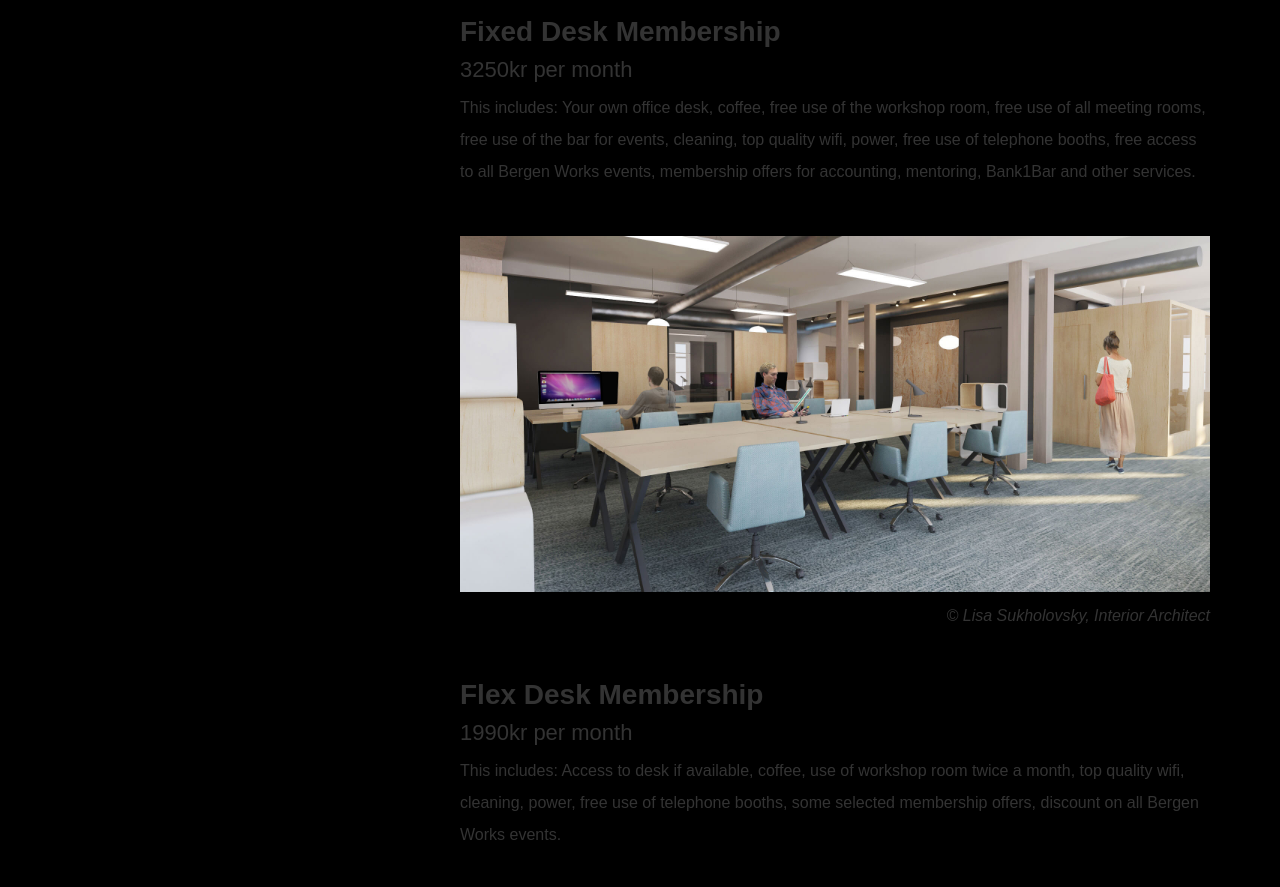
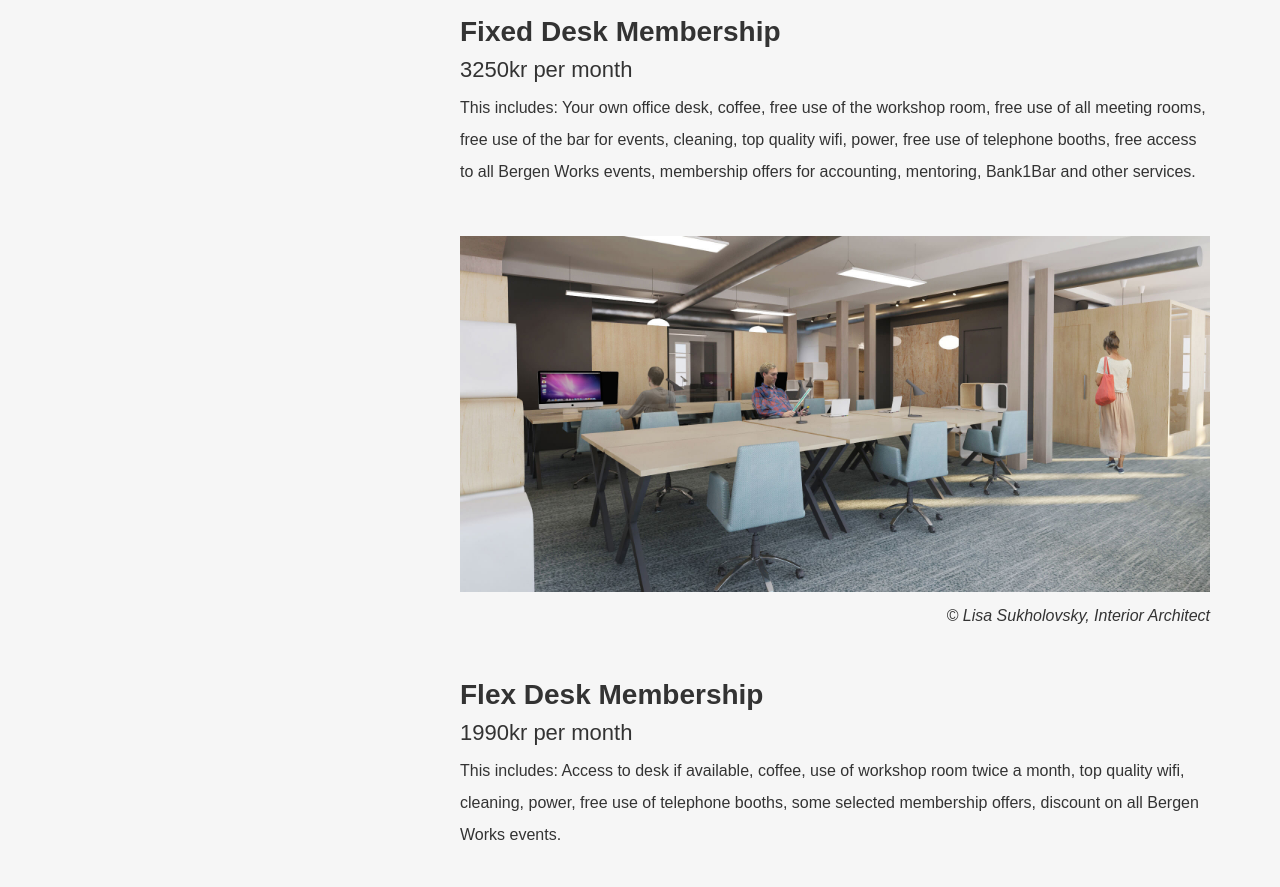
Before and after one commit to BergenWorks/bergenworks.github.io, a website: page memberships/index.html in a window 1280 px wide. Shown: the part 755-1642 px from the top of the page. Drawn offline with nearby package versions, Linux system fonts and the light colour scheme.

Commit message:
Fix background color on memberships page

```diff
--- a/assets/scss/parts/_memberships.scss
+++ b/assets/scss/parts/_memberships.scss
@@ -40,6 +40,10 @@
     max-width: 600px;
 }
 
+#memberships-section {
+    background: $light-grey;
+}
+
 .page-content {
     padding: 7em 0;
 
--- a/memberships/index.html
+++ b/memberships/index.html
@@ -142,7 +142,7 @@
         </svg>
     </section>
 
-    <section class="page-content">
+    <section class="page-content" id="memberships-section">
         <div class="container">
             <div class="row">
                 <div class="col-md-6">
```
Also changed, not shown: assets/css/main.css, assets/css/main.min.css.
